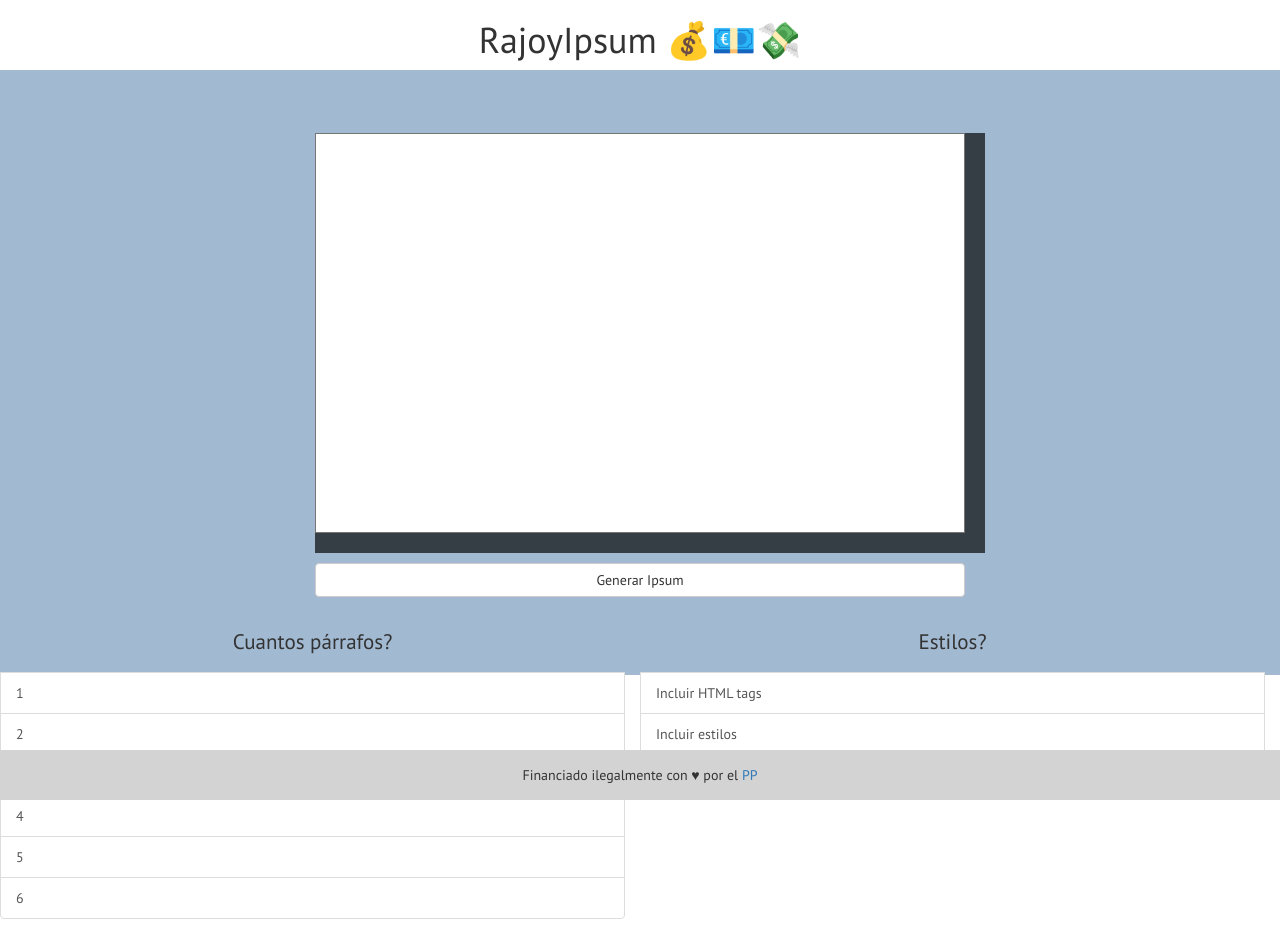
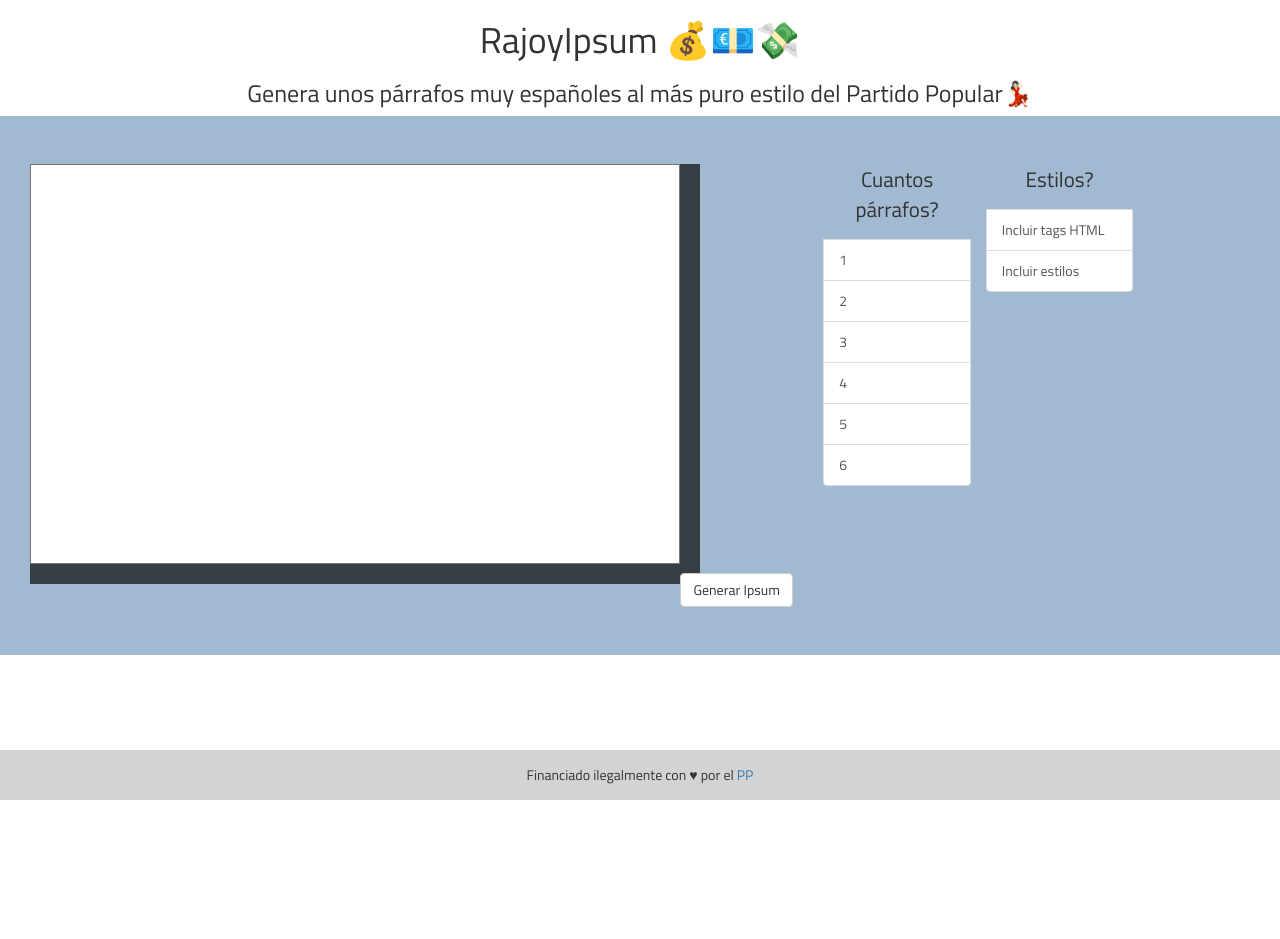
Before and after one commit to agandia9/RajoyIpsum, a React (Create React App) app: page / in a window 1280 px wide. After the commit the page ends 800 px from the top, so only its background shows below. Built offline with nearby package versions, Linux system fonts and the light colour scheme.

Commit message:
added options form

```diff
--- a/public/index.html
+++ b/public/index.html
@@ -10,7 +10,7 @@
     -->
     <link rel="manifest" href="%PUBLIC_URL%/manifest.json">
     <link rel="shortcut icon" href="%PUBLIC_URL%/favicon.ico">
-    <link href="https://fonts.googleapis.com/css?family=PT+Sans" rel="stylesheet">
+    <link href="https://fonts.googleapis.com/css?family=Titillium+Web" rel="stylesheet">
     <!--
       Notice the use of %PUBLIC_URL% in the tags above.
       It will be replaced with the URL of the `public` folder during the build.
--- a/src/components/App/App.css
+++ b/src/components/App/App.css
@@ -1,5 +1,5 @@
 *{
-  font-family: 'PT Sans', sans-serif;
+  font-family: 'Titillium Web', sans-serif;
 }
 
 .App {
--- a/src/components/App/App.js
+++ b/src/components/App/App.js
@@ -14,6 +14,7 @@
     return (
       <div className="App">
         <h1>RajoyIpsum 💰💶💸</h1>
+        <h3>Genera unos párrafos muy españoles al más puro estilo del Partido Popular💃🏻</h3>
         <IpsumForm/>
         <footer>
           <p>Financiado ilegalmente con ♥ por el <a href="">PP</a></p>
--- a/src/components/IpsumForm/IpsumForm.jsx
+++ b/src/components/IpsumForm/IpsumForm.jsx
@@ -28,31 +28,34 @@
 		    return array;
 		}
 		var textToPrint = []
+    	if(this.state.includeHTML=== true){
     		this.state.text.forEach((text)=>{
-			textToPrint.push(text.text)
+				textToPrint.push('<p>' + text.text + '</p>')
 			})
 			textToPrint = shuffleArray(textToPrint).splice(0,(8*parseInt(this.state.paragraphs)))
-    	if(this.state.includeHTML=== true){
 	    		this.setState({
-    			words: textToPrint.join('<p>').replace(/\./g,'.</p> ')
+	    			words: textToPrint.join('').replace(/\./g,'.')
 	    	})
     	}else{
+    		this.state.text.forEach((text)=>{
+				textToPrint.push('' + text.text)
+			})
+			textToPrint = shuffleArray(textToPrint).splice(0,(8*parseInt(this.state.paragraphs)))
 	    		this.setState({
 	    			words: textToPrint.join('').replace(/\./g,'. ')
 	    		})
 	    	}
-
 	}
 	render(){
 		return <div className='jumbotron'>
-			<div className="row">
+				<div className="row col-xs-8">
 					<textarea type="text" value={this.state.words}/>
 					<button className='btn btn-default' onClick={this.generateIpsum}>Generar Ipsum</button>
-
 				</div>
-			<OptionsForm
+				<OptionsForm className="row col-xs-4"
 					state={this.state}
 				/>
+
 		</div>
 	}
 }
--- a/src/components/IpsumForm/styles.css
+++ b/src/components/IpsumForm/styles.css
@@ -1,7 +1,7 @@
 textarea{
 	width: 650px;
 	height: 400px;
-	font-size: 17px;
+	font-size: 18px;
 	resize: none;
 	-webkit-box-shadow: 10px 10px 0px 10px rgba(0,0,0,0.67);
 	-moz-box-shadow: 10px 10px 0px 10px rgba(0,0,0,0.67);
@@ -9,10 +9,12 @@
 	margin-bottom: 30px;
 }
 .row{
-	display: inline-grid;
+	/*display: inline-grid;*/
 }
 .jumbotron{
 	background-color: #a1b9d1;
 	margin-bottom: 10px;
 	height: 100%;
+	display: flex;
+
 }
--- a/src/components/OptionsForm/OptionsForm.jsx
+++ b/src/components/OptionsForm/OptionsForm.jsx
@@ -3,6 +3,7 @@
 
 class OptionsForm extends Component {
 	setParagraphs = (event)=>{
+
 		console.log(this.props.state)
 		this.props.state.paragraphs= event.target.value
 	}
@@ -16,7 +17,6 @@
 	}
 	render(){
 		return <div>
-				<div className="optionsDiv">
 					<div className="list-group col-xs-6 col-md-6" onClick={this.setParagraphs}>
 					  <p>Cuantos párrafos?</p>
 					  <button type="button" className="list-group-item" value="1">1</button>
@@ -28,10 +28,9 @@
 					</div>
 					<div className="list-group col-xs-6 col-md-6">
 					<p>Estilos?</p>
-					  <button type="button" className="list-group-item" onClick={this.setHTML}>Incluir HTML tags</button>
+					  <button type="button" className="list-group-item" onClick={this.setHTML}>Incluir tags HTML </button>
 					  <button type="button" className="list-group-item">Incluir estilos</button>
 					</div>
-				</div>
 			</div>
 	}
 }
--- a/src/components/OptionsForm/styles.css
+++ b/src/components/OptionsForm/styles.css
@@ -1,3 +1,6 @@
 .optionsDiv{
 	margin-top: 30px;
+	height: 100%;
+	width: 100%;
+	margin-left: 0;
 }
--- a/src/data/data.json
+++ b/src/data/data.json
@@ -175,5 +175,8 @@
     },
     {
         "text": "¡Joder qué tropa!"
+    },
+    {
+        "text": "Lo entiendo Luis, sé fuerte."
     }
 ]
```
Lines whose indentation alone changed are shown as unchanged.
